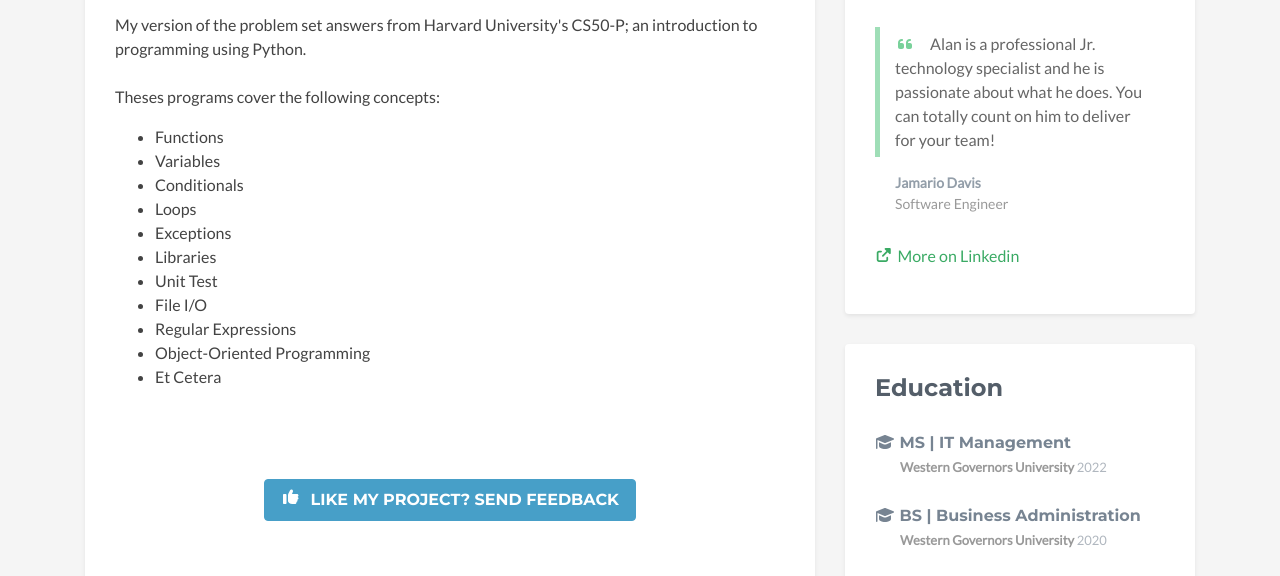
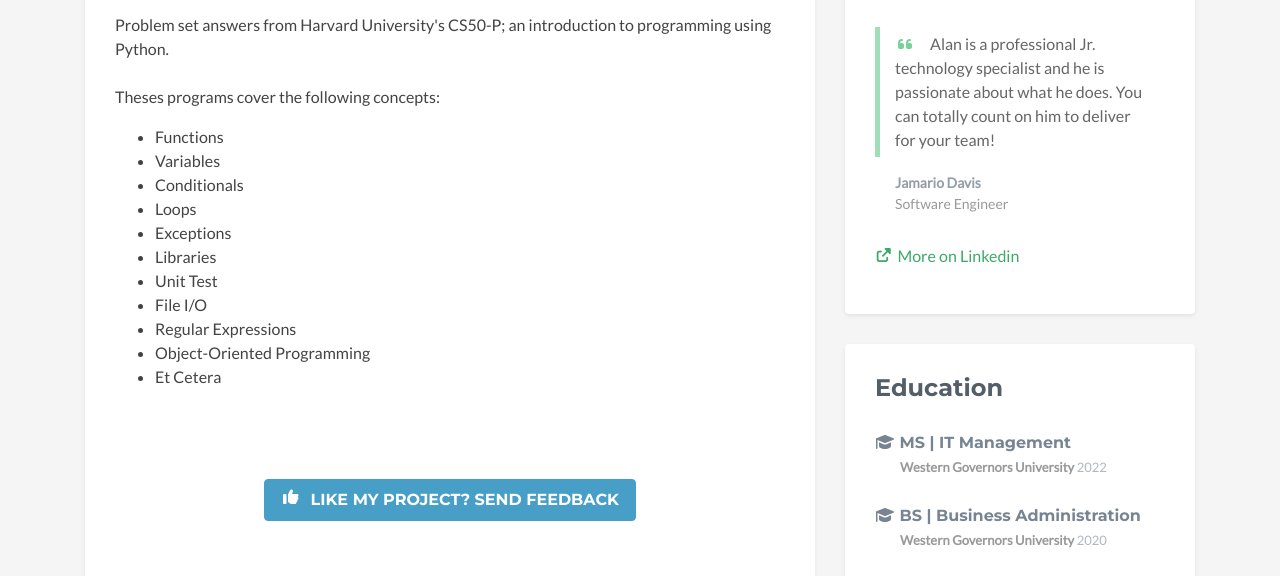
Before and after one commit to alanbjordan/portfolio2020, a plain HTML site: page index.html in a window 1280 px wide. Shown: the part 1011-1587 px from the top of the page. Drawn offline with nearby package versions, Linux system fonts and the light colour scheme; no server answers; some icons are missing.

Commit message:
Update index.html

```diff
--- a/index.html
+++ b/index.html
@@ -79,7 +79,7 @@
                                 <h3 class="title mb-3"><a href="https://github.com/alanbjordan/cs50-Python" target="_blank">See GitHub - Harvard University's CS50P: Alan's Solutions</a></h3>
 
                                 <div class="desc text-left">
-                                    <p>My version of the problem set answers from Harvard University's CS50-P; an introduction to programming using Python.
+                                    <p>Problem set answers from Harvard University's CS50-P; an introduction to programming using Python.
                                         <br><br>Theses programs cover the following concepts:<p>
                                     <ul>
                                         <li>Functions
```
